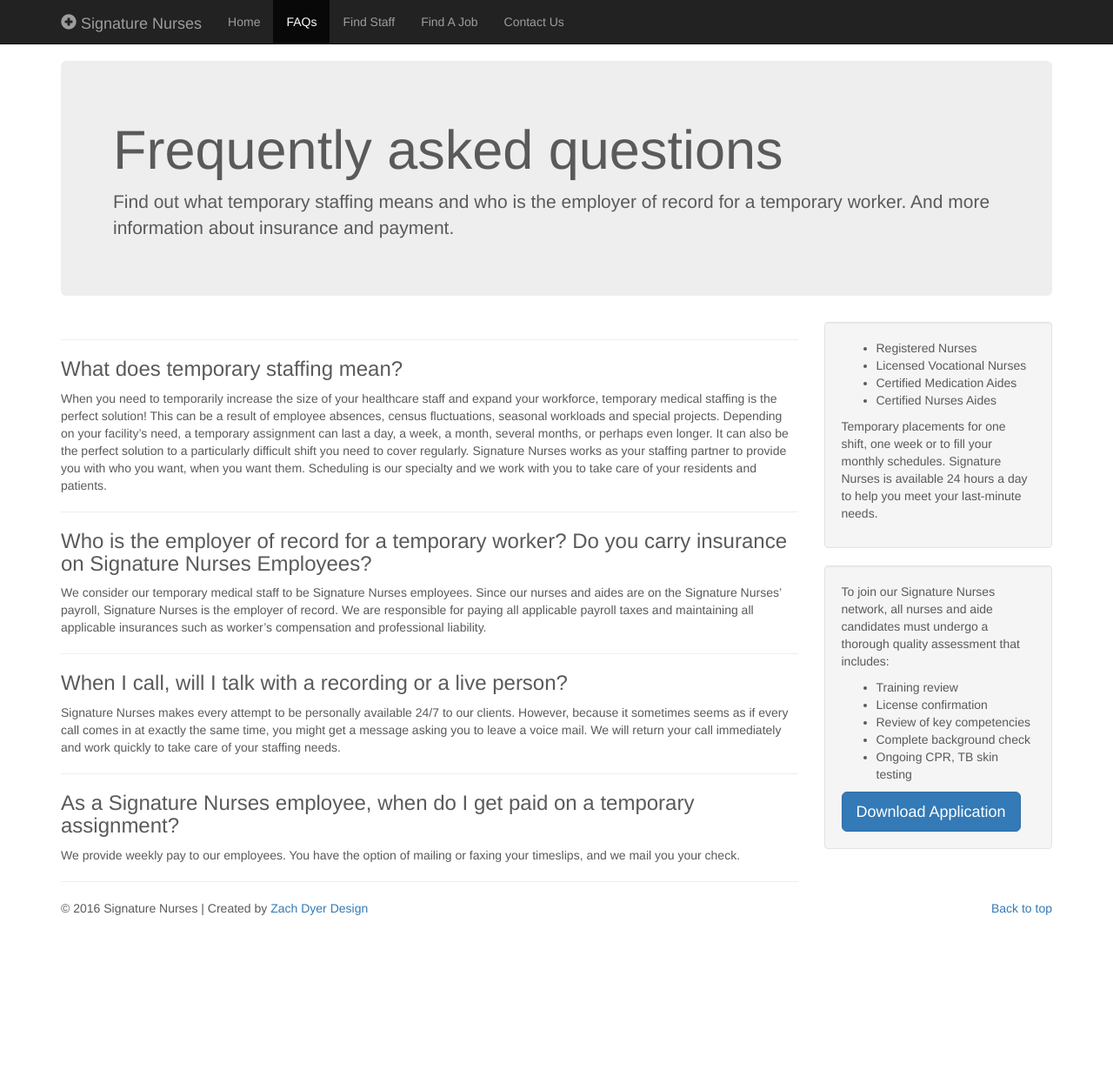
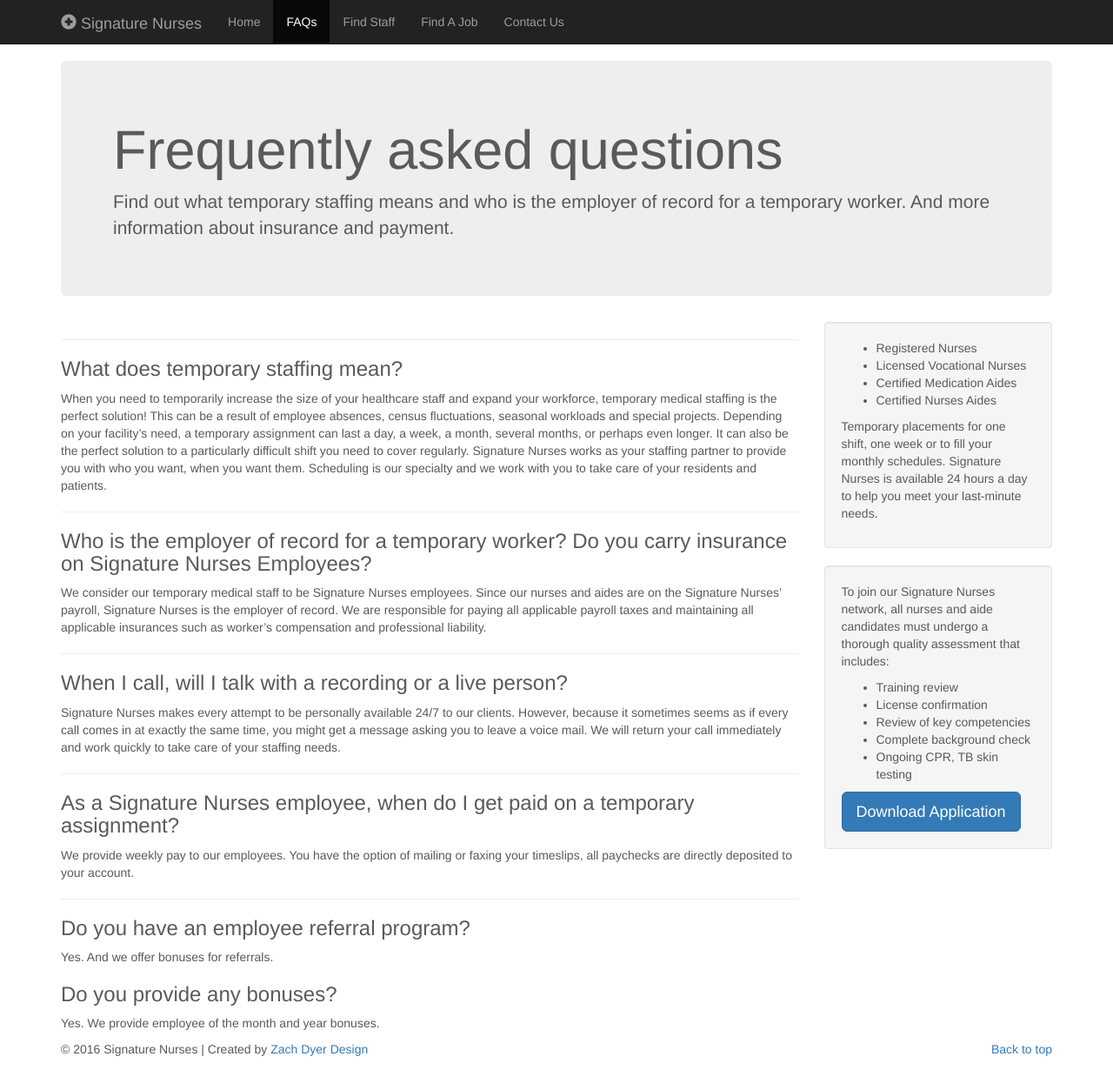
Before and after one commit to zachdyerdesign/signature-nurses, a Jekyll site: the page built from faqs.md, in a window 1280 px wide and 1256 px high. Shown: the top 1253 px of the window at 87% size. Built offline with Jekyll 4.4.1, drawn with Linux system fonts in a browser that asks for light colours.

Commit message:
faqs and slides url

```diff
--- a/_includes/carousel.html
+++ b/_includes/carousel.html
@@ -10,7 +10,7 @@
   <div class="carousel-inner" role="listbox">
     {% for slide in site.data.carousel %}
     <div class="item{% if forloop.index0 == 0 %} active{% endif %}">
-      <img class="slide{{ forloop.index0 }}" src="{{ slide.img }}" alt="{{ slide.title }}">
+      <img class="slide{{ forloop.index0 }}" src="{{ site.github.url}}{{ slide.img }}" alt="{{ slide.title }}">
       <div class="container">
         <div class="carousel-caption">
           <h1>{{ slide.title }}</h1>
--- a/faqs.md
+++ b/faqs.md
@@ -29,6 +29,14 @@
 
 ### As a Signature Nurses employee, when do I get paid on a temporary assignment?
 
-We provide weekly pay to our employees. You have the option of mailing or faxing your timeslips, and we mail you your check.
+We provide weekly pay to our employees. You have the option of mailing or faxing your timeslips, all paychecks are directly deposited to your account.
 
 <hr>
+
+### Do you have an employee referral program?
+
+Yes. And we offer bonuses for referrals.
+
+### Do you provide any bonuses?
+
+Yes. We provide employee of the month and year bonuses.
```
Also changed, not shown: 2 other files.
